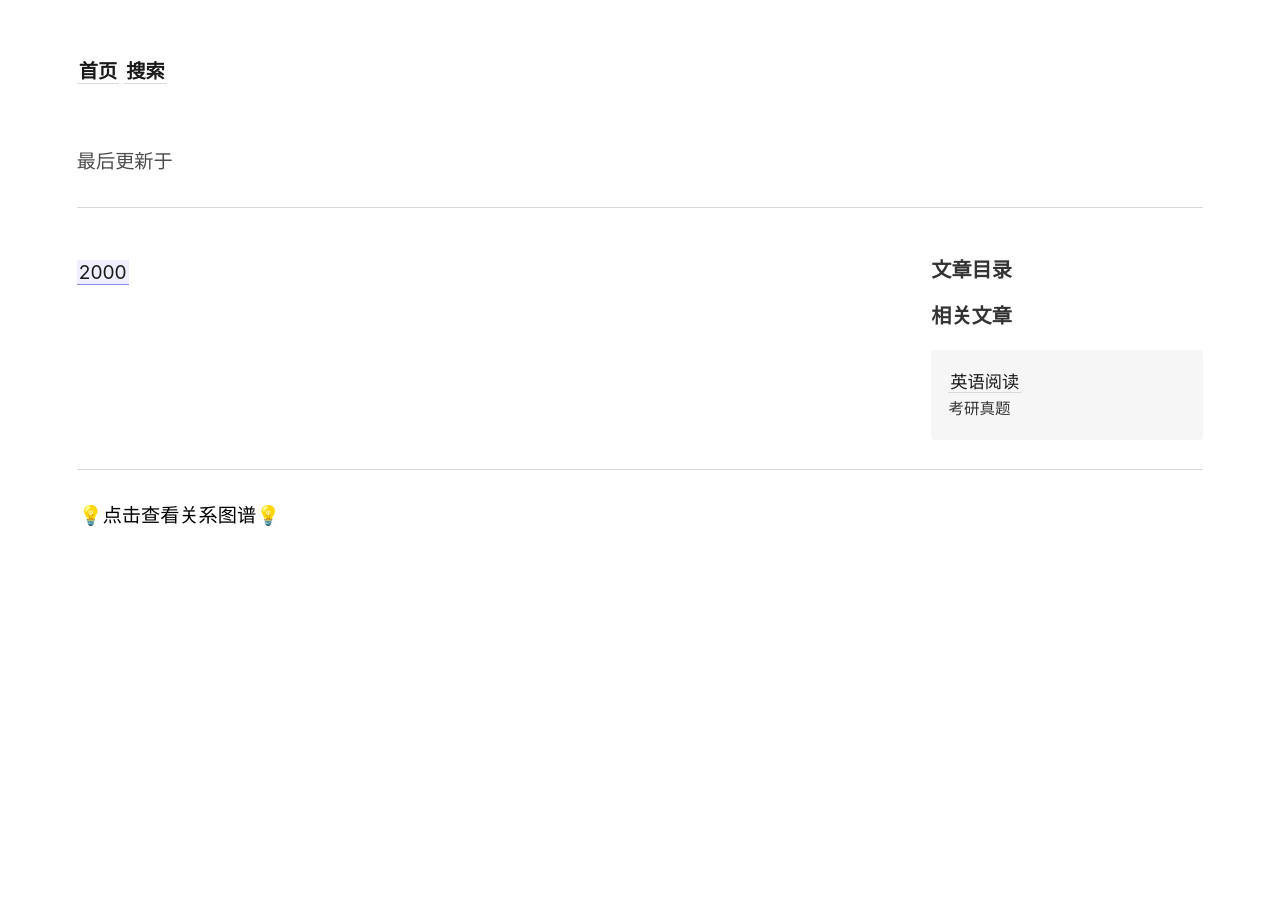
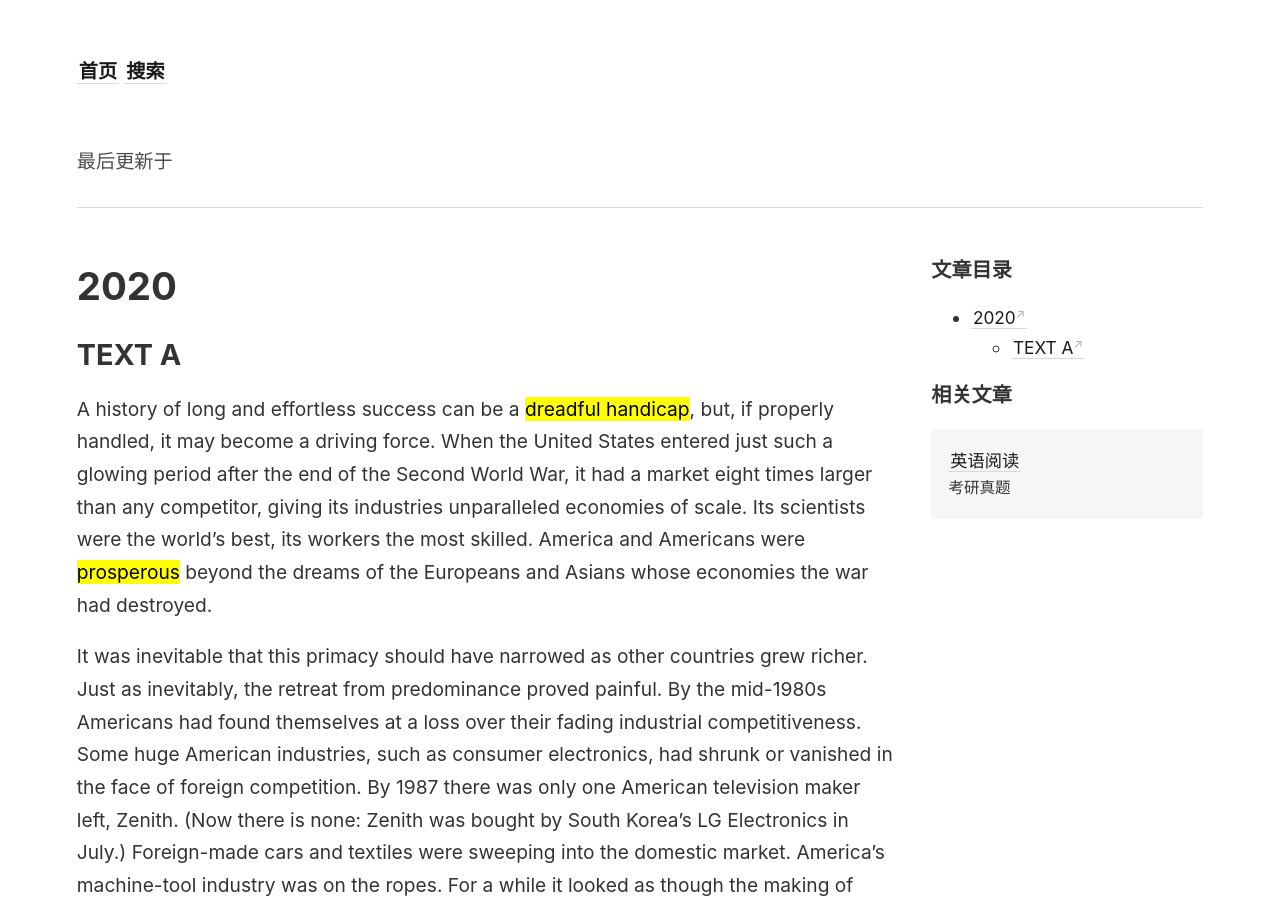
Before and after one commit to wingowen/digital-garden-jekyll, a Jekyll site: the page built from _notes/英语一.md, in a window 1280 px wide and 900 px high. Built offline with Jekyll 4.4.1, drawn with Linux system fonts in a browser that asks for light colours; some of the changed text lies outside the part shown.

Commit message:
vault backup: 2024-07-05 10:18:02

```diff
--- a/_notes/英语一.md
+++ b/_notes/英语一.md
@@ -1 +1,10 @@
-[[2000]]
+
+# 2020
+## TEXT A
+
+A history of long and effortless success can be a ==dreadful handicap==, but, if properly handled, it may become a driving force. When the United States entered just such a glowing period after the end of the Second World War, it had a market eight times larger than any competitor, giving its industries unparalleled economies of scale. Its scientists were the world's best, its workers the most skilled. America and Americans were ==prosperous== beyond the dreams of the Europeans and Asians whose economies the war had destroyed.
+
+It was inevitable that this primacy should have narrowed as other countries grew richer. Just as inevitably, the retreat from predominance proved painful. By the mid-1980s Americans had found themselves at a loss over their fading industrial competitiveness. Some huge American industries, such as consumer electronics, had shrunk or vanished in the face of foreign competition. By 1987 there was only one American television maker left, Zenith. (Now there is none: Zenith was bought by South Korea's LG Electronics in July.) Foreign-made cars and textiles were sweeping into the domestic market. America's machine-tool industry was on the ropes. For a while it looked as though the making of semiconductors, which America had invented and which sat at the heart of the new computer age, was going to be the next casualty.
+All of this caused a crisis of confidence. Americans stopped taking prosperity for granted. They began to believe that their way of doing business was failing, and that their incomes would therefore shortly begin to fall as well. The mid-1980s brought one inquiry after another into the causes of America's industrial decline. Their sometimes sensational findings were filled with warnings about the growing competition from overseas.
+
+How things have changed! In 1995 the United States can look back on five years of solid growth while Japan has been struggling. Few Americans attribute this solely to such obvious causes as a devalued dollar or the turning of the business cycle. Self-doubt has yielded to blind pride. "American industry has changed its structure, has gone on a diet, has learnt to be more quick-witted," according to Richard Cavanaugh, executive dean of Harvard's Kennedy School of Government. "It makes me proud to be an American just to see how our businesses are improving their productivity," says Stephen Moore of the Cato Institute, a think-tank in Washington, D.C. And William Sahlman of the Harvard Business School believes that people will look back on this period as "a golden age of business management in the United States."
```
Also changed, not shown: _notes/2000.md (deleted, +0 -8 lines).
